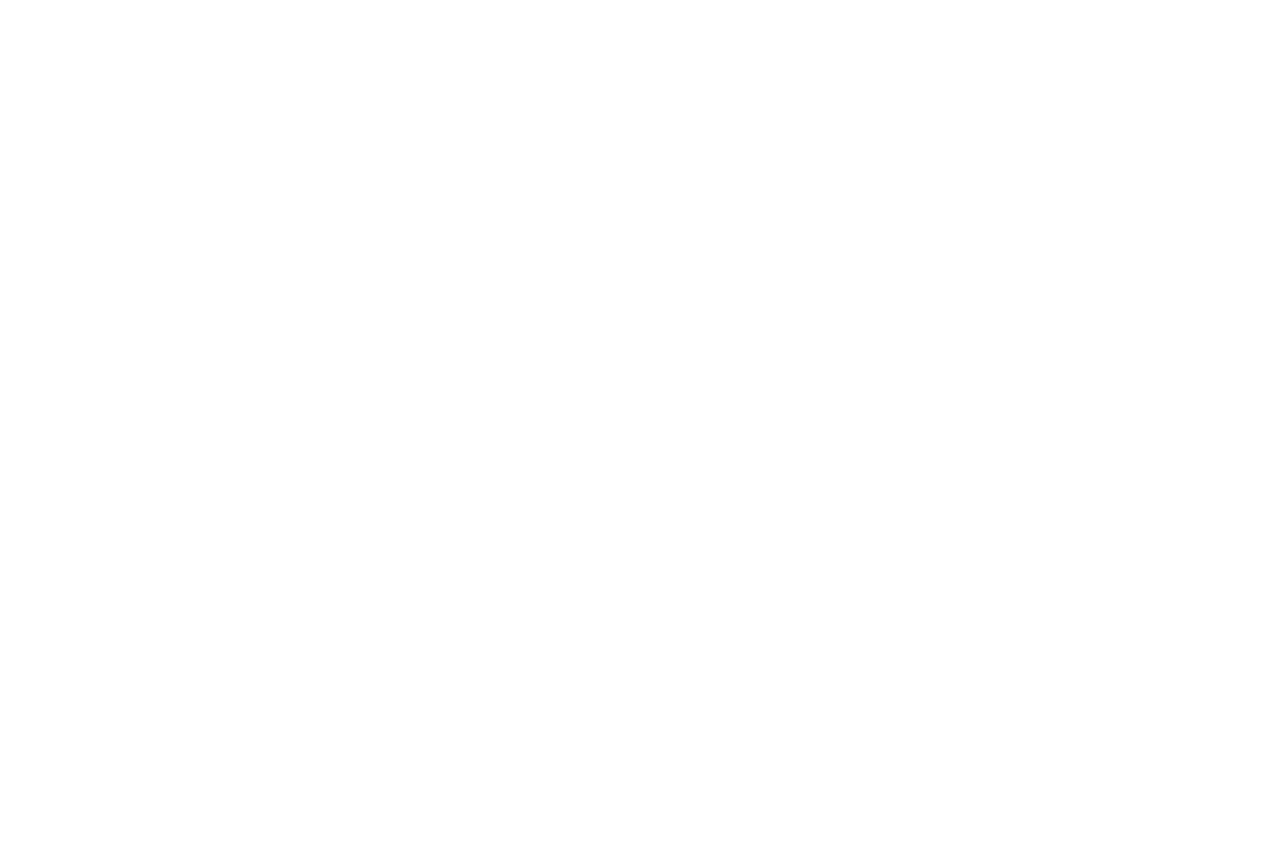
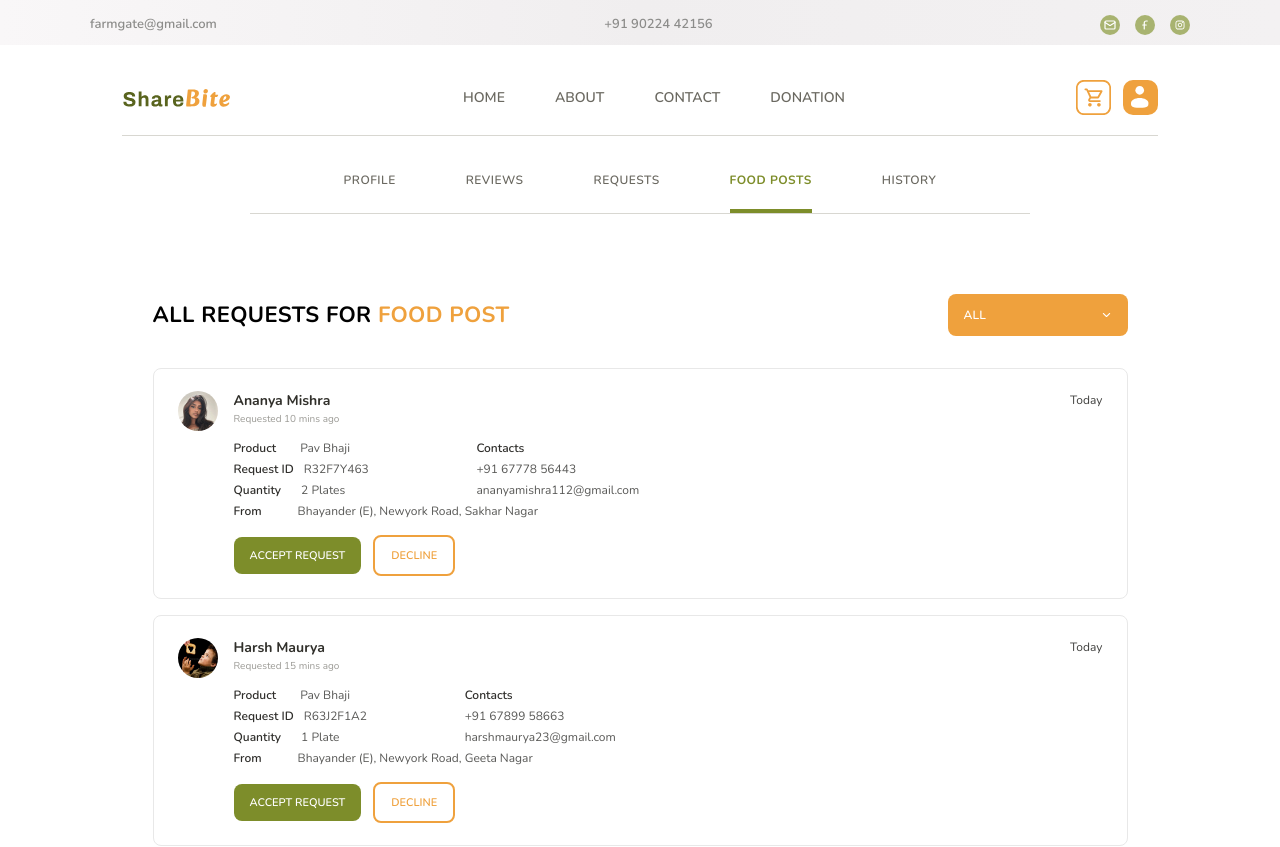
Before and after one commit to HemaniM/ShareBite_Community_Food_Sharing_Application, a React (Vite) app in the folder Frontend/: page /profile/food-posts/1/requests in a window 1280 px wide. Before the commit this address had no page. Shown: the top 847 px of the page. Before the commit the page ends 800 px from the top, so only its background shows below. Built offline with nearby package versions, Linux system fonts and the light colour scheme.

Commit message:
food post requests page created

```diff
--- a/Frontend/src/Routes.jsx
+++ b/Frontend/src/Routes.jsx
@@ -13,6 +13,7 @@ import ReviewsPage from "./pages/Profile/ReviewsPage";
 import RequestsPage from "./pages/Profile/RequestsPage";
 import FoodPostsPage from "./pages/Profile/FoodPostsPage";
 import CreateFoodPost from "./pages/Profile/CreateFoodPost";
+import FoodPostRequestsPage from "./pages/Profile/FoodPostRequestsPage";
 
 import ProtectedRoute from "./routes/ProtectedRoute";
 
@@ -56,6 +57,7 @@ const AppRoutes = () => {
         <Route path="requests" element={<RequestsPage />} />
         <Route path="food-posts" element={<FoodPostsPage />} />
         <Route path="food-posts/create-post" element={<CreateFoodPost />} />
+        <Route path="food-posts/:postId/requests" element={<FoodPostRequestsPage />} />
         <Route path="history" element={<div>History</div>} />
       </Route>
 
--- a/Frontend/src/components/ui/DropdownField.jsx
+++ b/Frontend/src/components/ui/DropdownField.jsx
@@ -11,9 +11,18 @@ const DropdownField = ({
   onToggle,
   onSelect,
   buttonClassName = "",
+  buttonColorClass = "",
   menuClassName = "",
   optionClassName = "",
+  iconName = ""
 }) => {
+
+
+// const iconName = buttonColorClass.includes("text-white")
+//   ? "arrow_down_white"
+//   : "arrow_down_grey";
+
+
   return (
     <div className="relative">
       <Button1
@@ -22,11 +31,11 @@ const DropdownField = ({
         color="orange"
         size="sm"
         onClick={onToggle}
-        className={`mt-2 flex h-[42px] w-full items-center justify-between rounded-[8px] bg-[var(--primary-green-50)] px-4 text-left text-[12px] font-semibold tracking-[0.2px] text-[var(--text-grey-4)] ${buttonClassName}`}
+        className={`mt-2 flex h-[42px] w-full items-center justify-between rounded-[8px] px-4 text-left text-[12px] font-semibold tracking-[0.2px] ${buttonColorClass} ${buttonClassName}`}
       >
         <span>{value || placeholder}</span>
         <Icon
-          name="arrow_down_grey"
+          name={iconName}
           className={`scale-[0.7] transition-transform ${isOpen ? "rotate-180" : ""}`}
         />
       </Button1>
--- a/Frontend/src/pages/Profile/CreateFoodPost.jsx
+++ b/Frontend/src/pages/Profile/CreateFoodPost.jsx
@@ -170,6 +170,8 @@ const CreateFoodPost = () => {
                   label="category"
                   value={category}
                   placeholder="Category"
+                  buttonColorClass="bg-[var(--primary-green-50)] text-[var(--text-grey-4)]"
+                  iconName = "arrow_down_grey"
                   options={categoryOptions}
                   isOpen={openDropdown === "category"}
                   onToggle={() =>
@@ -258,6 +260,8 @@ const CreateFoodPost = () => {
                     label="stockMeasure"
                     value={stockMeasure}
                     placeholder="Measure"
+                    buttonColorClass="bg-[var(--primary-green-50)] text-[var(--text-grey-4)]"
+                    iconName = "arrow_down_grey"
                     options={stockMeasureOptions}
                     isOpen={openDropdown === "stockMeasure"}
                     onToggle={() =>
@@ -286,6 +290,8 @@ const CreateFoodPost = () => {
                     label="free"
                     value={free}
                     placeholder="Free"
+                    buttonColorClass="bg-[var(--primary-green-50)] text-[var(--text-grey-4)]"
+                    iconName = "arrow_down_grey"
                     options={freeOptions}
                     isOpen={openDropdown === "free"}
                     onToggle={() =>
--- /dev/null
+++ b/Frontend/src/pages/Profile/FoodPostRequestsPage.jsx
@@ -0,0 +1,206 @@
+import React, { useMemo, useRef, useState, useEffect } from "react";
+import { useLocation, useParams } from "react-router-dom";
+import Button1 from "../../components/ui/Button1";
+import DropdownField from "../../components/ui/DropdownField";
+import { Icon } from "../../components/Icons/Icons";
+
+const requestsByPost = {
+  1: [
+    {
+      id: "R32F7Y463",
+      requesterName: "Ananya Mishra",
+      requestedAgo: "Requested 10 mins ago",
+      product: "Pav Bhaji",
+      quantity: "2 Plates",
+      address: "Bhayander (E), Newyork Road, Sakhar Nagar",
+      contactNumber: "+91 67778 56443",
+      contactEmail: "ananyamishra112@gmail.com",
+      avatar: "/images/Ananya_Mishra.jpg",
+      dayLabel: "Today",
+      status: "Pending",
+    },
+    {
+      id: "R63J2F1A2",
+      requesterName: "Harsh Maurya",
+      requestedAgo: "Requested 15 mins ago",
+      product: "Pav Bhaji",
+      quantity: "1 Plate",
+      address: "Bhayander (E), Newyork Road, Geeta Nagar",
+      contactNumber: "+91 67899 58663",
+      contactEmail: "harshmaurya23@gmail.com",
+      avatar: "/images/log5.jpg",
+      dayLabel: "Today",
+      status: "Pending",
+    },
+    {
+      id: "R31Y9H453",
+      requesterName: "Aman Shahu",
+      requestedAgo: "Requested 1 hour ago",
+      product: "Pav Bhaji",
+      quantity: "2 Plates",
+      address: "Bhayander (W), 150 Feet Road, Shree Balaji Nagar",
+      contactNumber: "+91 87718 51493",
+      contactEmail: "amanshahu789@gmail.com",
+      avatar: "/images/Aarav_Shah.jpg",
+      dayLabel: "Today",
+      status: "Accepted",
+    },
+  ],
+};
+
+const dropdownOptions = ["ALL", "Pending", "Accepted"];
+
+const FoodPostRequestsPage = () => {
+  const { postId } = useParams();
+  const location = useLocation();
+  const [isDropdownOpen, setIsDropdownOpen] = useState(false);
+  const [statusFilter, setStatusFilter] = useState("ALL");
+  const dropdownRef = useRef(null);
+
+  const pageTitle = location.state?.postTitle || "FOOD POST";
+  const requests = requestsByPost[postId] || [];
+
+  useEffect(() => {
+    const closeOnOutsideClick = (event) => {
+      if (!dropdownRef.current?.contains(event.target)) {
+        setIsDropdownOpen(false);
+      }
+    };
+
+    document.addEventListener("mousedown", closeOnOutsideClick);
+
+    return () => document.removeEventListener("mousedown", closeOnOutsideClick);
+  }, []);
+
+  const filteredRequests = useMemo(() => {
+    if (statusFilter === "ALL") {
+      return requests;
+    }
+
+    return requests.filter((request) => request.status === statusFilter);
+  }, [requests, statusFilter]);
+
+  return (
+    <section className="w-full max-w-[975px] mx-auto pb-16 mt-[80px]">
+      <div className="mb-8 flex flex-wrap items-center justify-between gap-4">
+        <h2 className="text-[22px] font-bold tracking-[0.4px] text-black uppercase">
+          ALL REQUESTS FOR <span className="text-orange">{pageTitle}</span>
+        </h2>
+
+        <div ref={dropdownRef} className="w-[180px]">
+          <DropdownField
+            name="statusFilter"
+            value={statusFilter}
+            placeholder="ALL"
+            buttonColorClass="bg-orange text-white"
+            iconName = "arrow_down_white"
+            options={dropdownOptions}
+            isOpen={isDropdownOpen}
+            onToggle={() => setIsDropdownOpen((previous) => !previous)}
+            onSelect={(value) => {
+              setStatusFilter(value);
+              setIsDropdownOpen(false);
+            }}
+            buttonClassName="!mt-0"
+          />
+        </div>
+      </div>
+
+      <div className="space-y-4">
+        {filteredRequests.map((request) => (
+          <article
+            key={request.id}
+            className="rounded-[8px] border border-[var(--white-600)] bg-white py-[22px] px-[24px]"
+          >
+            <div className="flex items-start justify-between gap-5">
+              <div className="flex gap-4">
+                <img
+                  src={request.avatar}
+                  alt={request.requesterName}
+                  className="h-[40px] w-[40px] rounded-full object-cover"
+                />
+
+                <div className="text-[12px] leading-[19px] text-[var(--text-grey-4)]">
+                  <h3 className="text-[14px] font-bold text-[#31302b]">
+                    {request.requesterName}
+                  </h3>
+                  <p className="text-[10px] text-[#9b9a95]">{request.requestedAgo}</p>
+
+                  <div className="mt-[10px] grid md:grid-cols-2 gap-x-[80px] gap-y-[2px]">
+                    <p>
+                      <span className="mr-[24px] font-semibold text-[#2f2e2b]">Product</span>
+                      {request.product}
+                    </p>
+                    <p className="font-semibold text-[#2f2e2b]">Contacts</p>
+
+                    <p>
+                      <span className="mr-[10px] font-semibold text-[#2f2e2b]">Request ID</span>
+                      {request.id}
+                    </p>
+                    <p>{request.contactNumber}</p>
+
+                    <p>
+                      <span className="mr-[20px] font-semibold text-[#2f2e2b]">Quantity</span>
+                      {request.quantity}
+                    </p>
+                    <p>{request.contactEmail}</p>
+
+                    <p className="md:col-span-2">
+                      <span className="mr-[36px] font-semibold text-[#2f2e2b]">From</span>
+                      {request.address}
+                    </p>
+                  </div>
+
+                  <div className="mt-[14px] flex items-center gap-[12px]">
+                    <Button1
+                      type="button"
+                      variant="filled"
+                      color="green"
+                      size="sm"
+                      className="rounded-[8px] px-[16px] py-[9px] text-[11px] font-semibold"
+                    >
+                      ACCEPT REQUEST
+                    </Button1>
+
+                    <Button1
+                      type="button"
+                      variant="outline"
+                      color="orange"
+                      size="sm"
+                      className="rounded-[8px] px-[16px] py-[9px] text-[11px] font-semibold"
+                    >
+                      DECLINE
+                    </Button1>
+                  </div>
+                </div>
+              </div>
+
+              <p className="text-[12px] text-[var(--text-grey-5)]">{request.dayLabel}</p>
+            </div>
+          </article>
+        ))}
+
+        {filteredRequests.length === 0 && (
+          <div className="rounded-[8px] border border-dashed border-[var(--white-600)] px-6 py-10 text-center text-[14px] text-[var(--text-grey-4)]">
+            No requests found for the selected filter.
+          </div>
+        )}
+      </div>
+
+      <div className="mt-8 flex justify-end">
+        <Button1
+          type="button"
+          variant="outline"
+          color="green"
+          size="sm"
+          className="rounded-[10px] px-[16px] py-[10px]"
+        >
+          View post details
+          <Icon name="right_arrow_green" />
+        </Button1>
+      </div>
+    </section>
+  );
+};
+
+export default FoodPostRequestsPage;
--- a/Frontend/src/pages/Profile/FoodPostsPage.jsx
+++ b/Frontend/src/pages/Profile/FoodPostsPage.jsx
@@ -100,6 +100,10 @@ const FoodPostsPage = () => {
                   <h3 className="text-[18px] font-bold text-black pl-1">
                     {post.title}
                   </h3>
+                  <Link
+                    to={`/profile/food-posts/${post.id}/requests`}
+                    state={{ postTitle: post.title }}
+                    aria-label={`View requests for ${post.title}`}>
                     <Button1
                       variant="outline"
                       color="green"
@@ -115,6 +119,7 @@ const FoodPostsPage = () => {
                         className="hidden group-hover:block"
                       />
                     </Button1>
+                  </Link>
                 </div>
 
                 <div className="mt-4 p-1 grid md:grid-cols-2 gap-x-8 gap-y-2 text-[13px] text-[var(--text-grey-4)]">
```
Lines whose indentation alone changed are shown as unchanged.
